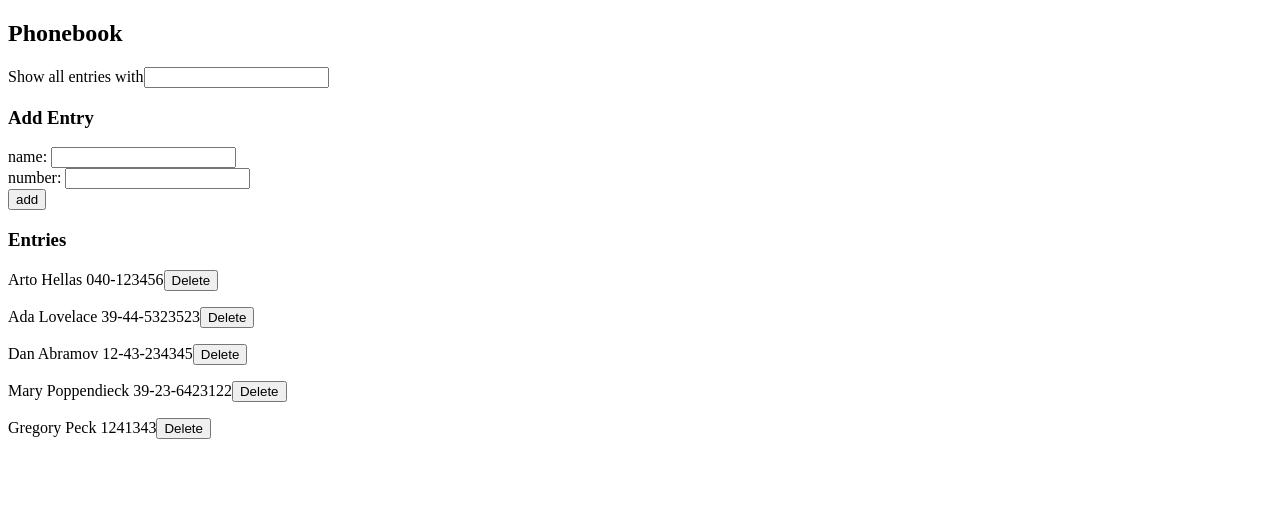
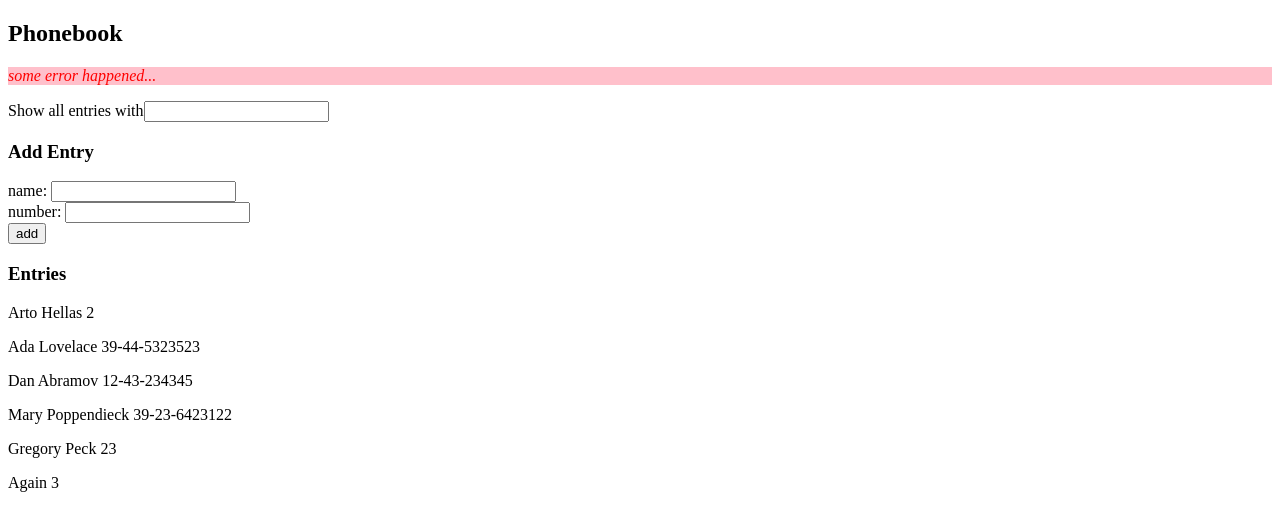
Before and after one commit to OneGameDad/FullStackOpen, a React (Vite) app in the folder part2/phonebook/: page / in a window 1280 px wide. Shown: the top 530 px of the page. Built offline with nearby package versions, Linux system fonts and the light colour scheme; data requests are answered from the project's data file.

Commit message:
Completed 2.16

```diff
--- a/part2/phonebook/db.json
+++ b/part2/phonebook/db.json
@@ -2,7 +2,7 @@
   "persons": [
     {
       "name": "Arto Hellas",
-      "number": "040-123456",
+      "number": "2",
       "id": "1"
     },
     {
@@ -21,9 +21,14 @@
       "id": "4"
     },
     {
-      "id": "5",
+      "id": "5ad6",
       "name": "Gregory Peck",
-      "number": "1241343"
+      "number": "23"
+    },
+    {
+      "id": "07b1",
+      "name": "Again",
+      "number": "3"
     }
   ]
 }
--- a/part2/phonebook/src/App.jsx
+++ b/part2/phonebook/src/App.jsx
@@ -3,12 +3,14 @@ import NamesNNumbers from './components/NamesNNumbers'
 import AddPerson from './components/AddPerson'
 import Filter from './components/Filter'
 import phonebookService from './services/phonebook'
+import Notification from './components/Notification'
 
 const App = () => {
   const [persons, setPersons] = useState([])
   const [newName, setNewName] = useState('')
   const [newNumber, setNewNumber] = useState('')
   const [filter, setFilter] = useState('')
+  const [errorMessage, setErrorMessage] = useState('some error happened...')
 
   useEffect(() => {
     phonebookService
@@ -28,13 +30,6 @@ const App = () => {
 
   const addEntry = (event) => {
     event.preventDefault()
-    console.log('Button Clicked', event.target)
-    const entryObject = {
-      name: newName,
-      number: newNumber,
-      id: String(persons.length + 1)
-    }
-
     const exists = persons.find(person => person.name === newName)
 
     if (exists) {
@@ -49,21 +44,32 @@ const App = () => {
             setPersons(persons.map(p => p.id !== exists.id ? p : returnedEntry))
             setNewName('')
             setNewNumber('')
+            setErrorMessage(`Updated '${exists.name}'`)
+            setTimeout(() => {
+              setErrorMessage(null)
+            }, 5000)
           })
           .catch(error => {
-            alert(`'${exists.name}' was already removed from the server`)
+            setErrorMessage(`The entry for '${exists.name}' was already deleted from the server`)
+            setTimeout(() => {
+              setErrorMessage(null)
+            }, 5000)
             setPersons(persons.filter(p => p.id !== exists.id))
           })
+      }
     } else {
-        const newPerson = { name: newName, number: newNumber, }
+      const newPerson = { name: newName, number: newNumber }
       phonebookService
         .create(newPerson)
         .then(returnedEntry => {
           setPersons(persons.concat(returnedEntry))
           setNewName('')
           setNewNumber('')
+          setErrorMessage(`Added '${returnedEntry.name}'`)
+          setTimeout(() => {
+            setErrorMessage(null)
+          }, 5000)
         })
-      }
     }
   }
 
@@ -72,6 +78,14 @@ const App = () => {
       phonebookService
         .remove(id)
         .then(() => {
+          setPersons(persons.filter(p => p.id !== id))
+        })
+        .catch(error => {
+          setErrorMessage(
+            `The entry for '${persons.name}' was either already deleted or could not be deleted from the server`)
+          setTimeout(() => {
+            setErrorMessage(null)
+          }, 5000)
           setPersons(persons.filter(p => p.id !== id))
         })
     }
@@ -91,6 +105,7 @@ const App = () => {
   return (
     <div>
       <h2>Phonebook</h2>
+      <Notification message={errorMessage} />
       <Filter filter={filter} handleFilterChange={handleFilterChange} />
       <h3>Add Entry</h3>
       <AddPerson
--- a/part2/phonebook/src/components/Entry.jsx
+++ b/part2/phonebook/src/components/Entry.jsx
@@ -1,9 +1,7 @@
-const Entry = ({ person, removeEntry }) => {
+const Entry = ({ person }) => {
   console.log(person)
   return (
-    <p>{person.name} {person.number}
-      <button onClick={() => removeEntry(person.id)}>Delete</button>
-    </p>
+    <p>{person.name} {person.number}</p>
   )
 }
 
--- /dev/null
+++ b/part2/phonebook/src/components/Notification.jsx
@@ -0,0 +1,13 @@
+const Notification = ({ message }) => {
+  if (message === null) {
+    return null
+  }
+
+  return (
+    <div className="error">
+      {message}
+    </div>
+  )
+}
+
+export default Notification
--- /dev/null
+++ b/part2/phonebook/src/index.css
@@ -0,0 +1,5 @@
+.error {
+	color: red;
+	background: pink;
+	font-style: italic;
+}
--- a/part2/phonebook/src/main.jsx
+++ b/part2/phonebook/src/main.jsx
@@ -1,4 +1,5 @@
 import ReactDOM from 'react-dom/client'
 import App from './App'
+import './index.css'
 
 ReactDOM.createRoot(document.getElementById('root')).render(<App />)
```
Lines whose indentation alone changed are shown as unchanged.
